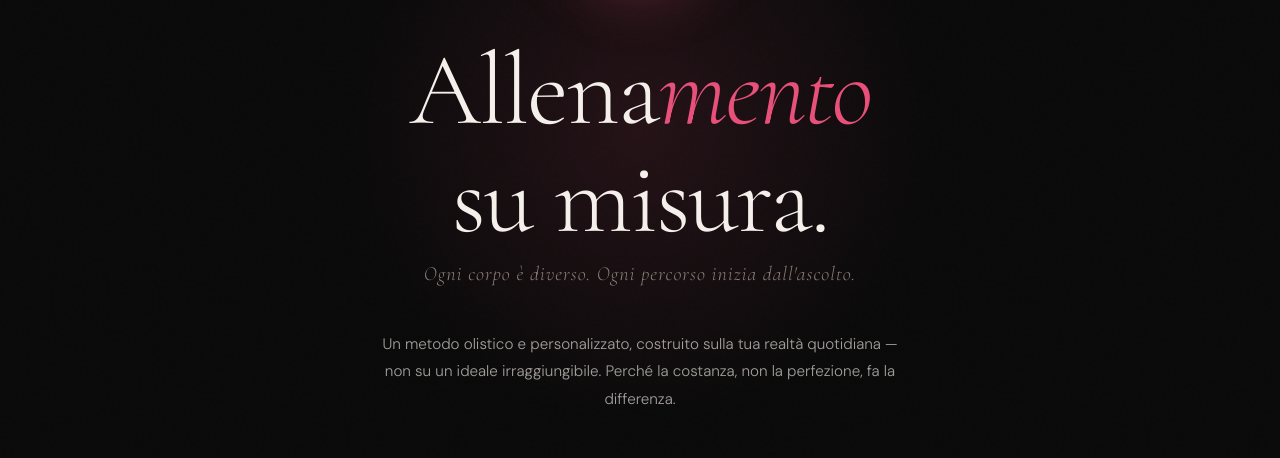
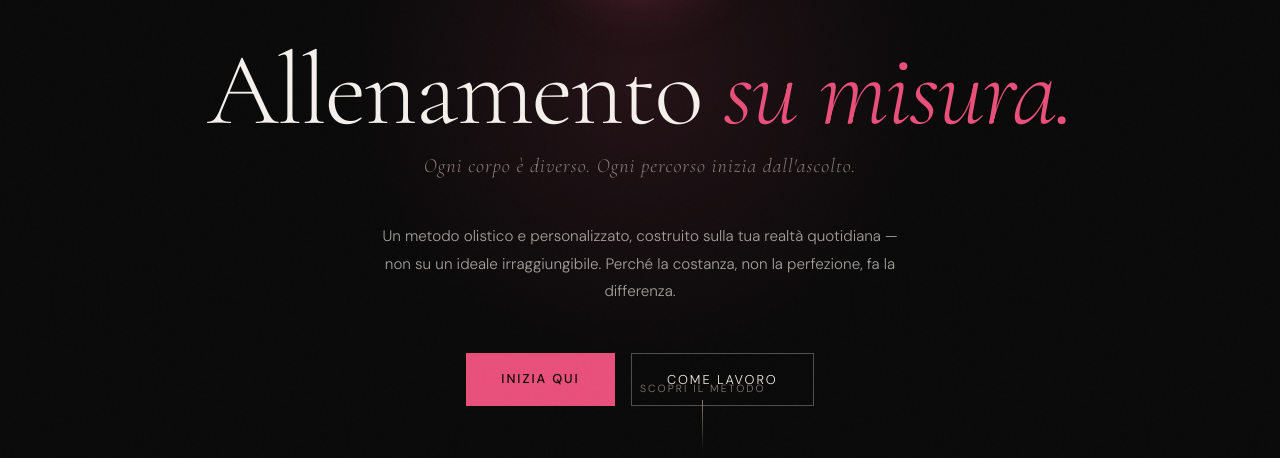
Before and after one commit to mgfitness/mgfitnesscoaching, a plain HTML site: page index.html in a window 1280 px wide. Shown: the part 342-800 px from the top of the page. Drawn offline with nearby package versions, Linux system fonts and the light colour scheme.

Commit message:
Add files via upload

```diff
--- a/index.html
+++ b/index.html
@@ -539,18 +539,18 @@
 
   <img src="logo-marzia.jpg" alt="Marzia Gherardi Fitness Coach" class="logo-img">
 
-  <h1>Allena<em>mento</em><br>su misura.</h1>
+<h1>Allenamento <em>su misura.</em></h1>
   <p class="hero-sub">Ogni corpo è diverso. Ogni percorso inizia dall'ascolto.</p>
   <p class="hero-desc">
     Un metodo olistico e personalizzato, costruito sulla tua realtà quotidiana — non su un ideale irraggiungibile. Perché la costanza, non la perfezione, fa la differenza.
   </p>
   <div class="btn-group">
     <a href="https://tally.so/r/QK861k" target="_blank" class="btn-primary">Inizia qui</a>
-    <a href="#come-lavoro" class="btn-outline">Come lavoro</a>
+   <a href="https://wa.me" target="_blank" class="btn-outline">Come lavoro</a>
   </div>
 
   <div class="scroll-hint">
-    <span>Scopri</span>
+    <span>Scopri il metodo</span>
     <div class="scroll-line"></div>
   </div>
 </section>
```
